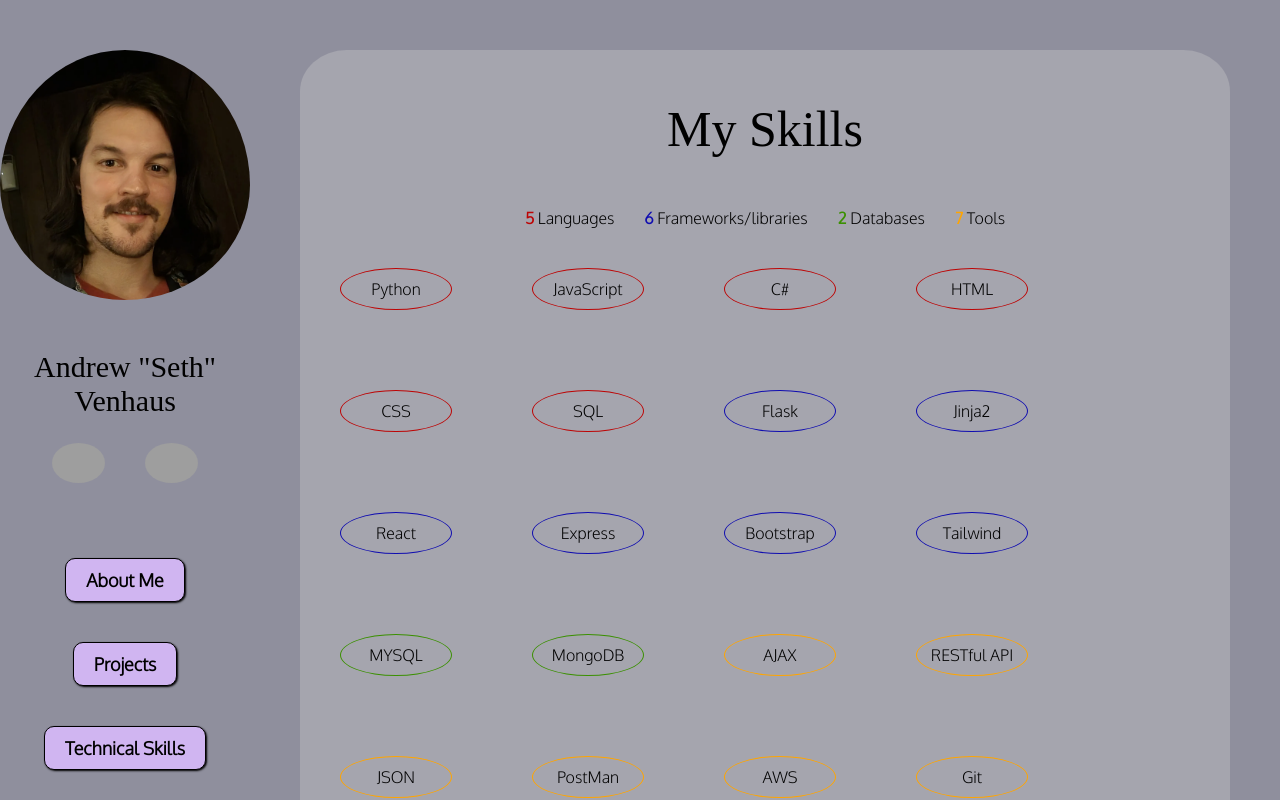
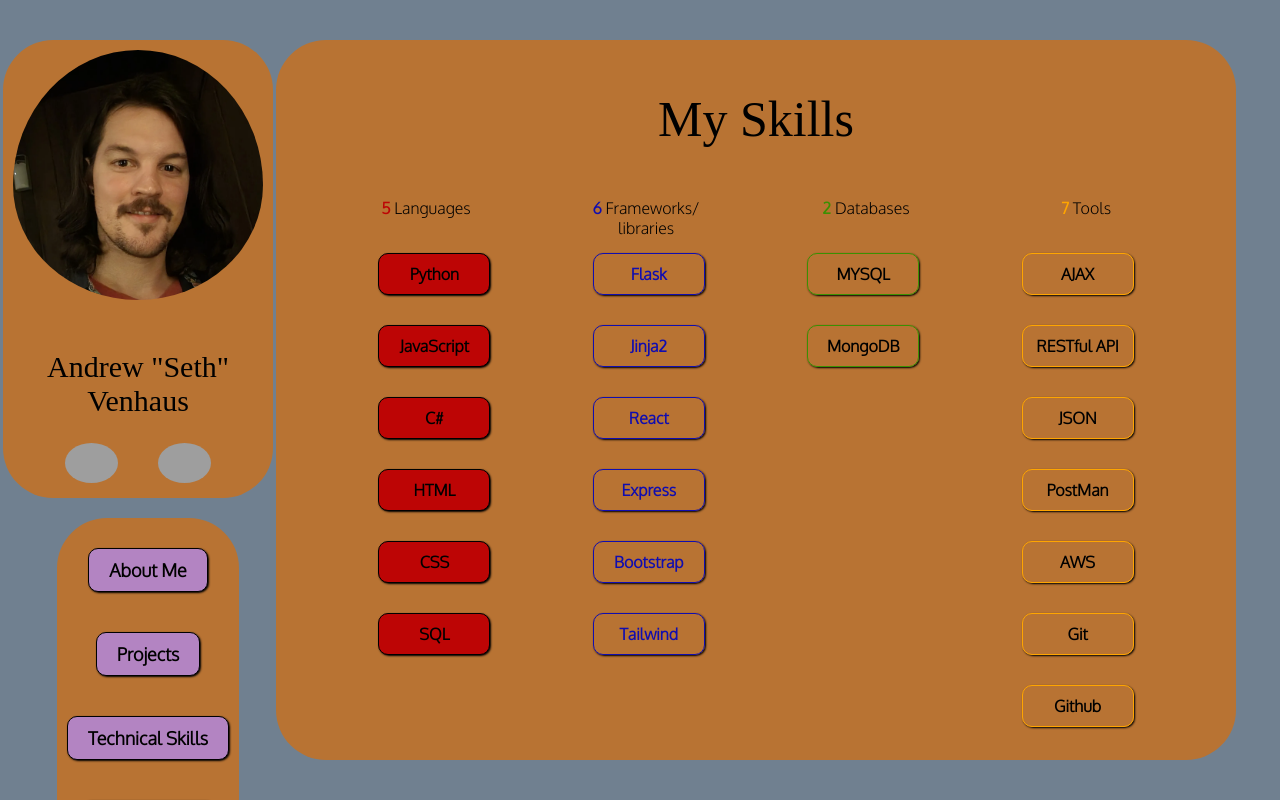
Before and after one commit to venhaus-seth/PortfolioWebsite, a React (Create React App) app: page /skills in a window 1280 px wide. Shown: the top 800 px of the page. Built offline with nearby package versions, Linux system fonts and the light colour scheme; grey boxes are pictures that could not be loaded; a web font is replaced by a local one.

Commit message:
changed color scheme

```diff
--- a/src/App.css
+++ b/src/App.css
@@ -16,6 +16,7 @@
 .subHeaderFont {
   font-family: 'Merienda One', cursive;
   font-weight: 100;
+  text-decoration: underline #b384c2;
 }
 
 .mainHeaderFont {
@@ -36,20 +37,19 @@
 
 .MainPage {
   display: flex;
-  background-color: rgb(143, 143, 157);
-  max-height: 100%;
-  height: 929px;
+  background-color: slategray;
+  height: 100vh;
   font-family: 'Oxygen', sans-serif;
-  /* set height to auto-fit screen^^^^ */
 }
 
 .Content {
-  margin: 50px 50px 50px 50px;
-  padding-top: 50px 50px 50px 50px;
-  border-radius: 5%;
+  margin: 40px 20px 40px 20px;
+  padding-top: 40px 40px 40px 40px;
+  border-radius: 50px;
   width: 75%;
   text-align: center;
-  background-color: rgb(165, 165, 174);
+  /* background-color: rgb(165, 165, 174); */
+  background-color: #b87333;
 }
 
 
@@ -107,7 +107,6 @@
 }
 
 
-
 /* SIDEBAR */
 
 .SideBar {
@@ -119,9 +118,14 @@
 }
 
 .LinksContainer {
+  margin: 0px 0px 20px 40px;
+  padding: 10px;
+  background-color: #b87333;
+  border-radius: 50px;
   display: flex;
   flex-direction: column;
   align-items: center;
+  width: auto;
 }
 
 .img {
@@ -131,11 +135,13 @@
 }
 
 .imgContainer {
-  margin-top: 50px;
-  margin-bottom: 50px;
+  margin: 40px 20px 20px 40px;
+  padding: 10px;
   text-align: center;
   font-size: 20px;
-  width: 100%;
+  width: auto;
+  background-color: #b87333;
+  border-radius: 50px;
 }
 
 .icon {
@@ -157,21 +163,6 @@
   width: 100%;
 }
 
-/* delete? */
-.Link {
-
-  /* margin: 20px 0px 20px 0px;
-  padding: 10px;
-  font-size: large;
-  background-color: rgb(208, 181, 241);
-  border-radius: 10px;
-  box-shadow: 1px 1px 2px black;
-  color: black;
-  text-decoration: none;
-  font-weight: 600; */
-}
-
-/* delete? */
 .Link:hover {
   box-shadow: 3px 3px 5px black;
   background-color: rgb(147, 132, 159);
@@ -180,39 +171,51 @@
 
 /* SKILLS SECTION */
 
-.SContent {
+.Scontent {
   display: flex;
-  flex-wrap: wrap;
+  justify-content: space-evenly;
+}
+
+.SColumn {
+  display: flex;
+  flex-direction: column
+  ;
 }
 
 .SkillTypes {
   display: flex;
-  justify-content: center;
+  justify-content: space-evenly;
 }
 
 .Type {
   margin: 0px 15px 0px 15px;
+  width: 110px;
 }
 
 .SCSkill {
-  margin: 40px;
+  margin: 15px 0px 15px 0px;
   width: 110px;
   height: 40px;
-  border-radius: 50%;
+  border-radius: 10px;
   display: flex;
   align-items: center;
   justify-content: center;
+  box-shadow: 1px 1px 2px black;
+  font-weight: 600;
+  /* background-color: black; */
 }
 
 .Language {
   border: 1px solid;
-  border-color: rgb(189, 5, 5);
-  /* color: rgb(189, 5, 5); */
+  /* border-color: rgb(189, 5, 5);
+  color: rgb(189, 5, 5); */
+  background-color: rgb(189, 5, 5);
 }
 
 .Framework {
   border: 1px solid;
   border-color: rgb(16, 13, 176);
+  color: rgb(16, 13, 176);
 }
 
 .Database {
@@ -252,7 +255,8 @@
   margin: 20px 0px 20px 0px;
   padding: 10px 20px 10px 20px;
   font-size: large;
-  background-color: rgb(208, 181, 241);
+  background-color: #b384c2;
+  /* background-color: rgb(208, 181, 241); */
   border-radius: 10px;
   box-shadow: 1px 1px 2px black;
   color: black;
@@ -267,7 +271,7 @@
   margin: 20px 0px 20px 0px;
   padding: 10px;
   font-size: large;
-  background-color: rgb(208, 181, 241);
+  background-color: #b07ac2;
   border-radius: 10px;
   box-shadow: 1px 1px 2px black;
   color: black;
@@ -279,8 +283,7 @@
 
 .PurpleBtn:hover {
   box-shadow: 3px 3px 5px black;
-  background-color: rgb(200, 77, 200);
-  border: 1px solid rgb(109, 43, 109);
+  background-color: #a46cb6;
 }
 
 .ABBlurb{
--- a/src/components/AboutMe.js
+++ b/src/components/AboutMe.js
@@ -9,7 +9,7 @@
 
             <div className="mainHeaderBox">
                 <small>Let's talk</small>
-                <h1 className='mainHeaderFont'> About <span style={{color: "rgb(208, 181, 241)", textShadow: "2px 2px black"}}>Seth</span></h1>
+                <h1 className='mainHeaderFont'> About <span style={{color: "#b384c2", textShadow: "2px 2px black"}}>Seth</span></h1>
                 <small> For A Second</small>
             </div>
 
--- a/src/components/Skills.js
+++ b/src/components/Skills.js
@@ -8,27 +8,38 @@
         <h1  className='headerFont'>My Skills</h1>
         <div className='SkillTypes'>
           <p className='Type'><strong style={{color: "rgb(189, 5, 5)"}}>5</strong> Languages</p>
-          <p className='Type'><strong style={{color: "rgb(16, 13, 176)"}}>6</strong> Frameworks/libraries</p>
+          <p className='Type'><strong style={{color: "rgb(16, 13, 176)"}}>6</strong> Frameworks/ libraries</p>
           <p className='Type'><strong style={{color: "rgb(59, 144, 2)"}}>2</strong> Databases</p>
           <p className='Type'><strong style={{color: "orange"}}>7</strong> Tools</p>
         </div>
       </div>
 
-      <div className='SContent'>
+      <div className='Scontent'>
+
+        <div className='SColumn'>
           <p className='SCSkill Language'>Python</p>
           <p className='SCSkill Language'>JavaScript</p>
           <p className='SCSkill Language'>C#</p>
           <p className='SCSkill Language'>HTML</p>
           <p className='SCSkill Language'>CSS</p>
           <p className='SCSkill Language'>SQL</p>
+        </div>
+
+        <div className='SColumn'>
           <p className='SCSkill Framework'>Flask</p>
           <p className='SCSkill Framework'>Jinja2</p>
           <p className='SCSkill Framework'>React</p>
           <p className='SCSkill Framework'>Express</p>
           <p className='SCSkill Framework'>Bootstrap</p>
           <p className='SCSkill Framework'>Tailwind</p>
+        </div>
+
+        <div className='SColumn'>
           <p className='SCSkill Database'>MYSQL</p>
           <p className='SCSkill Database'>MongoDB</p>
+        </div>
+
+        <div className='SColumn'>
           <p className='SCSkill Tool'>AJAX</p>
           <p className='SCSkill Tool'>RESTful API</p>
           <p className='SCSkill Tool'>JSON</p>
@@ -36,8 +47,10 @@
           <p className='SCSkill Tool'>AWS</p>
           <p className='SCSkill Tool'>Git</p>
           <p className='SCSkill Tool'>Github</p>
+        </div>
 
       </div>
+
     </div>
   )
 }
```
Lines whose indentation alone changed are shown as unchanged.
